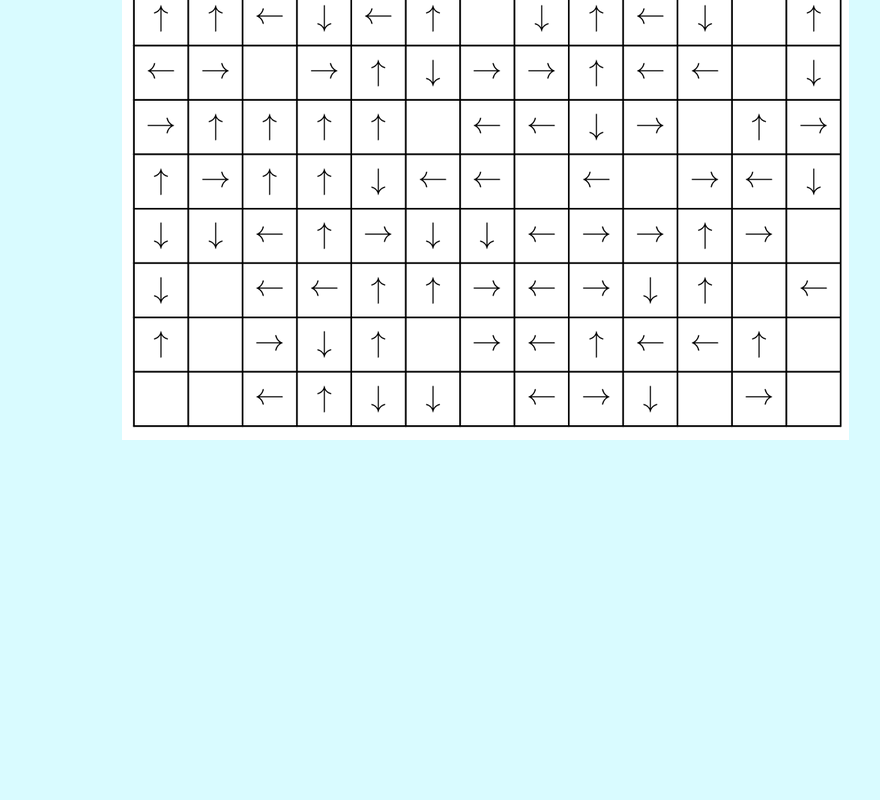
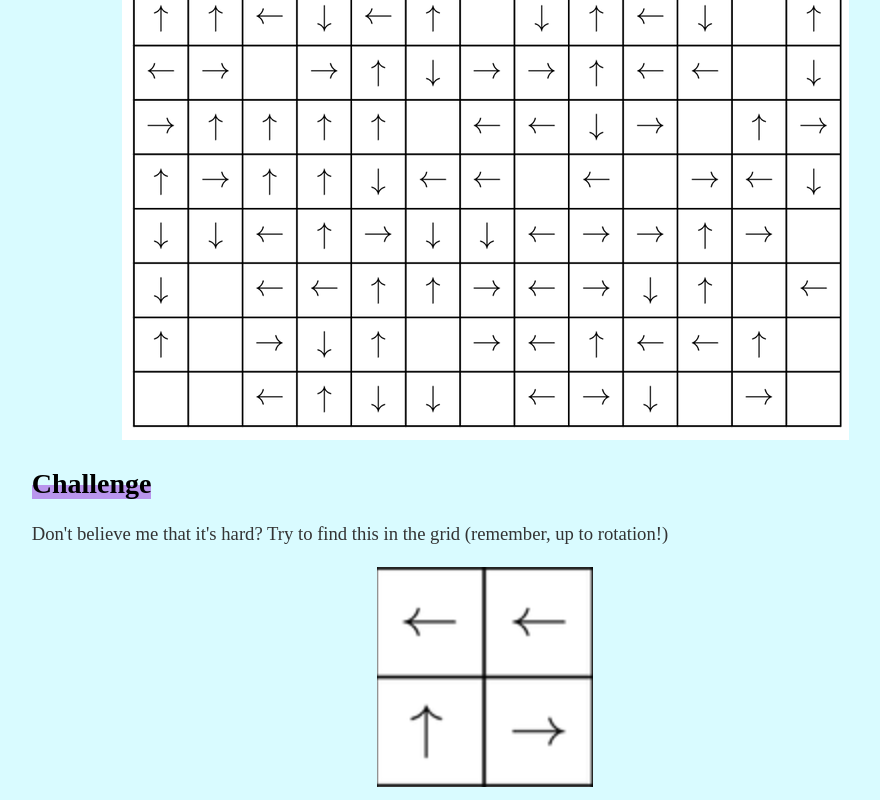
Before and after one commit to zaxioms0/zaxioms0.github.io, a plain HTML site: page blog-entries/hexamaze/hexamaze.html in a window 1280 px wide. Shown: the part 3111-3911 px from the top of the page, without its empty margins (155-1035 px from the left). Before the commit the page ends 3564 px from the top, so only its background shows below. Drawn offline with nearby package versions, Linux system fonts and the light colour scheme; a web font is replaced by a local one.

Commit message:
added challenge

```diff
--- a/blog-entries/hexamaze/hexamaze.css
+++ b/blog-entries/hexamaze/hexamaze.css
@@ -23,3 +23,11 @@
 .result {
     text-align: center;
 }
+
+.challenge {
+    text-align: center;
+    /* rotate: 270deg; */
+    height: auto;
+    margin-bottom: 0;
+    padding-bottom: 0;
+}
--- a/blog-entries/hexamaze/hexamaze.html
+++ b/blog-entries/hexamaze/hexamaze.html
@@ -220,6 +220,13 @@
     <div class="result">
         <img class="result_img" src="img/13.png">
     </div>
+    <h2 id="challenge"><span class="highlight">Challenge</span> </h2>
+    Don't believe me that it's hard? Try to find this in the grid (remember, up to rotation!)
+    <br>
+    <br>
+    <div class="challenge">
+        <img src="img/challenge.png">
+    </div>
 </body>
 
 </html>
```
Also changed, not shown: blog-entries/hexamaze/img/challenge.png (added).
